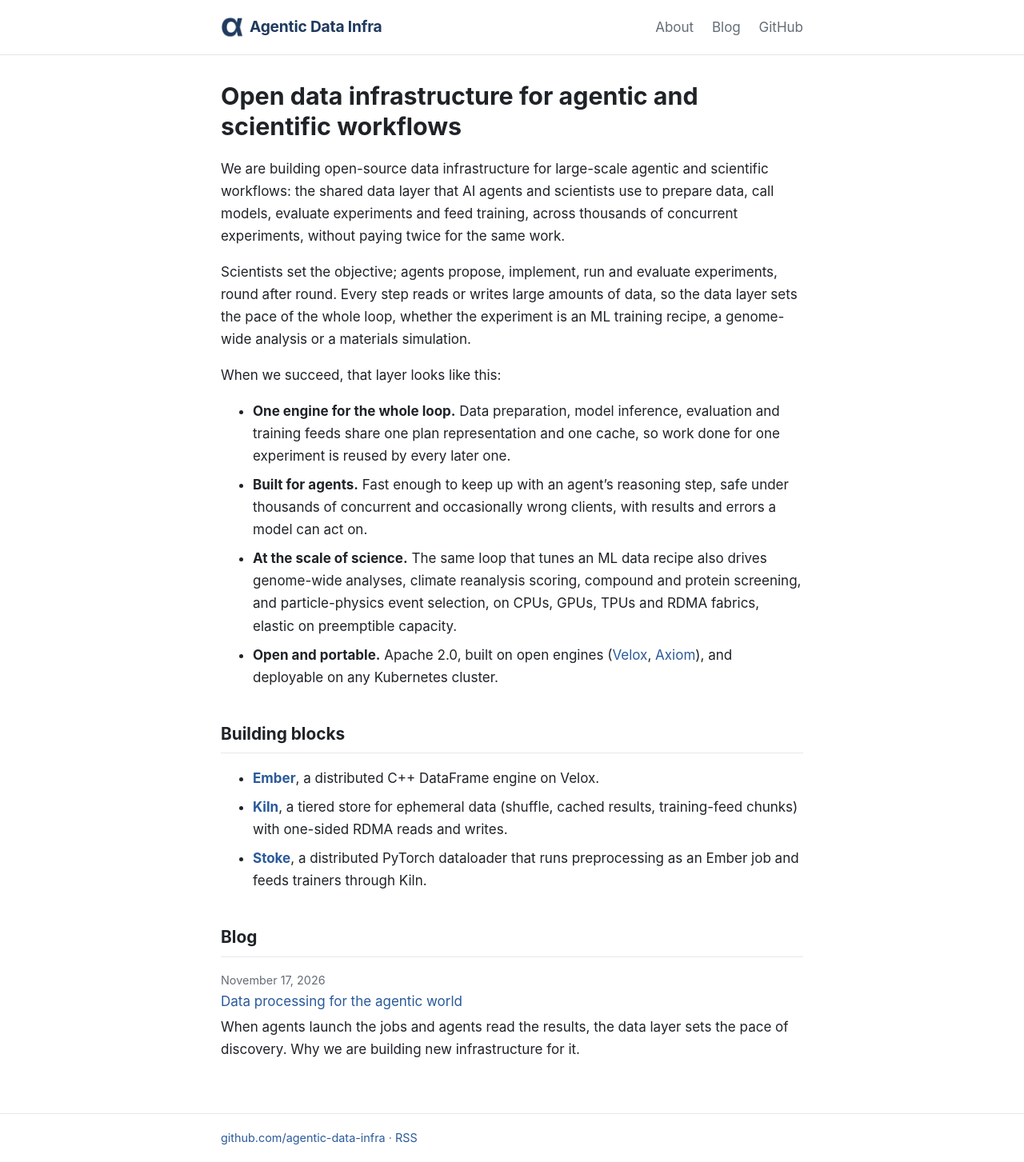
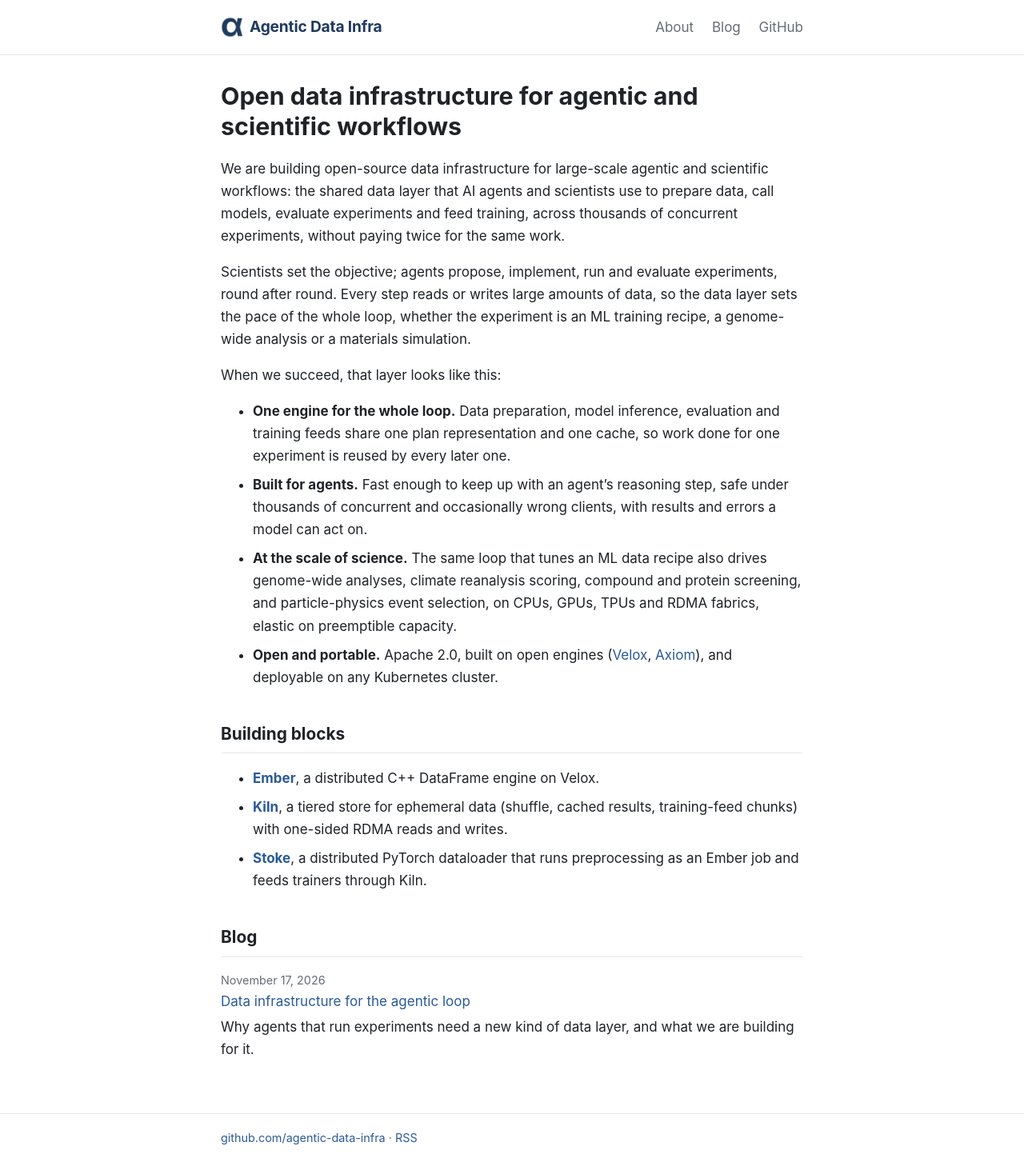
Before and after one commit to agentic-data-infra/agentic-data-infra.github.io, a Jekyll site: the page built from index.md, in a window 1280 px wide. Shown: the whole page at 80% size. Built offline with Jekyll 4.4.1, drawn with Linux system fonts in a browser that asks for light colours; part of the change alters nothing that is shown.

Commit message:
First post: data infrastructure for the agentic loop
Replaces the draft with the approved post, adds its two figures
(exploration loop, architecture) and table and figure styling.

Co-Authored-By: Claude Opus 5.5 (1M context) <noreply@anthropic.com>
Claude-Session: https://claude.ai/code/session_017aj1A4Lq4qbwP2MjPL52CD

```diff
--- /dev/null
+++ b/_posts/2026-11-17-data-infrastructure-for-the-agentic-loop.md
@@ -0,0 +1,149 @@
+---
+layout: post
+title: "Data infrastructure for the agentic loop"
+description: "Why agents that run experiments need a new kind of data layer, and what we are building for it."
+---
+
+Data systems were built around a human loop. A person writes a query, waits,
+reads the result and decides what to do next. That loop has shaped almost
+every design decision in today's engines, from how jobs are scheduled to how
+errors are reported.
+
+That loop is changing. More and more jobs are now issued by AI agents, and
+their results are read by agents too. The most demanding version of this is
+what we call *continuous exploration*: AI systems that propose a hypothesis,
+run an experiment, evaluate it, refine the hypothesis and repeat, thousands of
+times in parallel, to attack hard problems in science and engineering.
+
+We started an initiative to build open-source data infrastructure for exactly
+this setting. This post explains why we think it needs new infrastructure, and
+what we are building.
+
+## The exploration loop
+
+An exploration loop is the scientific method, automated. Scientists set the
+objective and approve the expensive steps. Agents do the rest, round after
+round:
+
+1. **Propose.** Agents form new hypotheses, often by mining the results of
+   earlier rounds.
+2. **Implement.** Agents turn each hypothesis into a change to code or data,
+   for example a candidate training dataset.
+3. **Run.** The candidates are trained, simulated or sent to a lab, small runs
+   first, with only the best moving on to larger scales.
+4. **Evaluate.** Every candidate is scored against the current baseline, per
+   slice and across seeds, and the results go into a ledger the next round
+   learns from.
+
+<figure>
+  <img src="{{ '/assets/images/posts/exploration-loop.svg' | relative_url }}" alt="An exploration loop: propose, implement, run and evaluate, each step reading and writing data through one shared data layer.">
+  <figcaption>Figure 1. An exploration loop. Scientists set the objective; agents run each step as hundreds of parallel variants. Every step processes data (blue), all through one shared data layer.</figcaption>
+</figure>
+
+The loop has the same shape whether the experiment is an ML training recipe, a
+genome-wide analysis or a materials simulation. What changes is the runner and
+the evaluator. What stays the same is that every step reads or writes large
+amounts of data.
+
+## Why the data layer sets the pace
+
+Once agents propose and implement hypotheses, the speed of the loop is bounded
+by everything else: preparing inputs, feeding training and judging outcomes.
+In many domains those steps are dominated by large-scale data processing.
+
+This is especially true in data-centric ML, where many hypotheses *are* data
+changes: a new quality filter, a different dedup threshold, a reweighted
+mixture. If the data layer treats every one of those experiments as an
+independent full pass over the corpus, the whole loop runs at the speed of the
+data layer.
+
+## What changes when agents are the users
+
+When the client of a data system changes from a person to an agent, almost
+every assumption behind its design changes with it.
+
+| | Human-driven | Agent-driven |
+| --- | --- | --- |
+| Who issues jobs | Engineers and analysts | Planner, implementer and analyst agents |
+| Job rate | Tens to hundreds per day per team | Thousands to millions per day per loop |
+| Job shape | Mostly independent | Mostly small variations of earlier jobs |
+| Tolerated latency | Minutes to hours | Every second of waiting is an idle reasoning step |
+| Result consumer | Dashboards and notebooks | Models reading compact, structured results |
+| Failure handling | A human reads the error | Errors must be actionable by a model |
+
+Five properties of this workload drive our design:
+
+- **Massive, redundant concurrency.** A proposer fans out hundreds of variants
+  at once, and most differ from each other by one threshold or a few mixture
+  weights. An engine should pay for the differences, not the totals.
+- **Latency stalls reasoning.** Time to first result matters as much as
+  throughput, so fixed overheads and stragglers matter as much as raw
+  bandwidth.
+- **Long-running loops.** A loop runs for days and keeps coming back to the
+  same baselines, scores and embeddings, so results must outlive a single job.
+- **Mixed CPU and GPU compute.** Joins, dedup and aggregation run on CPUs,
+  interleaved with classifiers, embedders and model-based graders on GPUs.
+- **Two ways to consume data.** The same data is analysed in batch and
+  streamed into trainers at accelerator speed.
+
+Today these needs are spread across systems that share neither an optimizer
+nor a cache: batch engines with little reuse across jobs, warehouses that are
+awkward for model-in-the-loop transforms, and training dataloaders that live
+apart from analytics and evaluation.
+
+## What we want the data layer to be
+
+We think the right design treats a whole exploration loop as one large, slowly
+evolving computation, and pays only for what changes between rounds. Concretely:
+
+- **One engine for the whole loop.** Data preparation, model inference,
+  evaluation and training feeds share one plan representation and one cache,
+  so work done for one experiment is reused by every later one.
+- **Built for agents.** Fast enough to keep up with an agent's reasoning step,
+  safe under thousands of concurrent and occasionally wrong clients, with
+  results and errors a model can act on.
+- **At the scale of science.** The same loop that tunes an ML data recipe also
+  drives genome-wide analyses, climate scoring, compound screening and
+  particle-physics event selection, on CPUs, GPUs and RDMA fabrics, elastic on
+  preemptible capacity.
+- **Open and portable.** Apache 2.0, built on open engines
+  ([Velox](https://github.com/facebookincubator/velox) and
+  [Axiom](https://github.com/facebookincubator/axiom)), and deployable on any
+  Kubernetes cluster.
+
+## The first building blocks
+
+We have built the first three pieces of this layer, all open source:
+
+- **[Ember](https://github.com/agentic-data-infra/ember)** is a distributed C++
+  DataFrame engine on Velox and Axiom. Every stage of a job gets a content
+  hash, so a stage that an earlier job already computed is reused instead of
+  recomputed, and calls to language models are ordinary DataFrame expressions.
+- **[Kiln](https://github.com/agentic-data-infra/kiln)** is a tiered store for
+  ephemeral data: shuffle data, cached results and training-feed chunks. Chunks
+  are immutable and content-addressed, so two agents that produce the same
+  result share one copy, and clients read and write them with one-sided RDMA.
+- **[Stoke](https://github.com/agentic-data-infra/stoke)** is a distributed
+  PyTorch dataloader. Preprocessing runs as an Ember job, and Stoke streams its
+  output to trainers through Kiln while the job is still running.
+
+An agent submits DataFrame jobs to Ember. Every intermediate result that should
+outlive a task lives in Kiln, so it survives worker loss and later jobs can
+reuse it. Stoke turns Ember's output into training batches.
+
+<figure>
+  <img src="{{ '/assets/images/posts/architecture.svg' | relative_url }}" alt="Architecture: agents submit DataFrame jobs to Ember, which calls model endpoints and passes chunk ids to Stoke; Stoke feeds trainers; Kiln holds every intermediate result in DRAM, local disk and object-store tiers.">
+  <figcaption>Figure 2. How the pieces fit together. Blue boxes are the systems we built.</figcaption>
+</figure>
+
+These are early systems, tested so far on a single host. Next we are taking
+them to clusters with GPUs and real RDMA networks.
+
+## What's next
+
+In the next post we will introduce Ember in more detail: how it reuses work
+across near-identical jobs, how it runs model calls inside a query, and how it
+compares with established engines. If you are building agentic or scientific
+workflows and want to try any of this, the code is on
+[GitHub](https://github.com/agentic-data-infra), and we would love to hear from
+you.
--- a/_posts/2026-11-17-data-processing-for-the-agentic-world.md
+++ /dev/null
@@ -1,165 +0,0 @@
----
-layout: post
-title: "Data processing for the agentic world"
-description: "When agents launch the jobs and agents read the results, the data layer sets the pace of discovery. Why we are building new infrastructure for it."
----
-
-Data systems were built around a human loop: a person writes a query, waits,
-reads the result and decides what to do next. That loop is changing. More and
-more jobs are issued by agents, and their results are read by agents.
-
-The most demanding version of this is *continuous exploration*: AI systems that
-propose a hypothesis, run an experiment, evaluate it, refine the hypothesis and
-repeat, thousands of times in parallel. Efforts to automate the scientific loop
-this way are under way in ML research, materials, biology, chip design and
-systems optimization. They share a loop with a measurable objective and a very
-high iteration count. The faster and cheaper each iteration, the more
-hypotheses get tested.
-
-This post explains why we think the data layer becomes the bottleneck of that
-loop, and what a data system built for it should look like. It is the idea
-behind Agentic Data Infra.
-
-## What a discovery loop looks like
-
-Take a concrete objective: at a fixed compute budget, lower the validation loss
-of a 1B-parameter language model pretraining recipe without regressing
-downstream evaluations.
-
-A discovery loop for this is a small set of roles around shared state. A human
-writes the objective, the constraints and the budget. An orchestrator agent
-keeps the hypothesis tree and the experiment ledger. Proposer agents read
-papers and past results and suggest changes. Coding agents implement them on
-isolated branches. A runner schedules jobs on elastic, often preemptible
-accelerators. A frozen evaluation harness scores each run across seeds and
-slices. An analyst agent interprets the results and writes notes that inform
-the next round. Humans approve the expensive steps.
-
-Candidates climb a ladder. On night one, 200 hypotheses are proposed and 140
-pass smoke tests and run at 20M parameters, about 15 minutes each. On day two,
-the top 20 run at 150M parameters with three seeds. On day four, the top three
-run at 1B parameters. On day six, one survivor becomes the new baseline, and
-the loop continues.
-
-The skeleton generalizes. In chip design the runner is an EDA flow; in drug or
-materials discovery it is a simulation or a robotic lab. Only the runner and
-the evaluator change.
-
-## Data processing is everywhere in the loop
-
-Once proposing and implementing hypotheses is automated, the speed of the loop
-is bounded by everything else, and much of everything else is large-scale data
-processing:
-
-- **The experiment itself.** In modern ML, many hypotheses are data changes: a
-  new quality filter, a dedup threshold, a reweighted mixture, synthetic data,
-  a tokenizer change. Running one means rewriting a corpus of trillions of
-  tokens, and there are hundreds of variants per week.
-- **Training and simulation feeds.** Every run streams, decodes, shuffles and
-  transforms data fast enough to keep accelerators busy. Thousands of
-  concurrent runs read different mixtures and versions.
-- **Evaluation.** Profiling what a filter removed, checking every training feed
-  against every eval set for contamination, grading millions of samples with a
-  model, replaying billions of logged impressions, re-running genome-wide
-  analyses, scoring against petabytes of climate reanalysis data. Evaluation
-  scales with candidates times slices.
-- **Generation-heavy experiments.** RL rollouts, synthetic data and simulation
-  output are batch inference followed by bulk filtering, scoring, dedup and
-  aggregation: a data pipeline in disguise.
-- **Telemetry and the ledger.** Thousands of runs produce metrics, logs,
-  traces and checkpoints. Analyst agents ask questions across all of them, such
-  as which runs had loss spikes and what their configs shared.
-
-For data-centric experiments the line between preparation and evaluation
-disappears. The same engine creates a candidate dataset, profiles it, checks it
-for contamination, feeds training and computes per-slice deltas. If that
-engine treats every experiment as an independent full pass over the data, the
-loop runs at the speed of the data layer.
-
-## A new kind of workload
-
-When the client of a data system changes from a person to an agent, almost
-every assumption behind its design changes too:
-
-- **Massive, redundant concurrency.** Thousands of jobs are in flight per loop,
-  and most are small variations of each other: one threshold changed, a few
-  mixture weights adjusted, one checkpoint swapped.
-- **Latency stalls reasoning.** An agent waiting on a result is an idle
-  reasoning step. Time to first signal matters as much as throughput.
-- **Statistical answers.** The question is rarely an exact number. It is
-  whether the candidate beats the baseline by more than noise, overall and per
-  slice.
-- **Mixed CPU and GPU work.** Joins, dedup and aggregation are interleaved with
-  classifiers, embedders and model-based graders.
-- **Two consumption modes.** Batch analysis, and streaming feeds into trainers
-  at accelerator speed.
-- **Machine consumers.** Results are read by models, so they must be compact,
-  structured and self-describing, and errors must be something a model can act
-  on.
-- **Tireless, fast and occasionally wrong clients.** No human notices nonsense
-  along the way. Agents will exploit any leak at scale, from eval
-  contamination to seed luck, and will sometimes launch runaway plans.
-
-## What the data layer should look like
-
-Our goal is to make the whole exploration loop behave like one large, slowly
-evolving computation, and to pay only for the deltas. Three ideas carry most of
-the leverage:
-
-1. **Hashed plan DAGs with global memoization.** Every job compiles to a
-   deterministic plan, and every operator is keyed by its parameters, code
-   version, model weights and input snapshot. Anything already computed,
-   anywhere in the loop, is reused. A candidate filter that only changes a
-   threshold reuses the expensive classifier scores and recomputes only the
-   cheap filter. Concurrent jobs that read the same data share one scan: a
-   fan-out of 200 variants becomes one pass instead of 200.
-2. **Differential and progressive execution as native operators.** The engine
-   understands "candidate versus baseline". It finds where two plans diverge,
-   computes only what changes downstream, and reports per-slice deltas with
-   confidence intervals. Jobs run on stratified samples first and stop as soon
-   as the statistics allow, so clear losers are discarded after a small
-   fraction of the data, while the false-discovery rate is controlled across
-   thousands of candidates.
-3. **Lazy datasets served directly to consumers.** The same plan runs as a
-   streaming source for trainers and simulators, with deterministic shuffling
-   and exact resume after preemption. A data mixture is a sampling plan over
-   base tables, not a materialized corpus, so most data experiments never need
-   to be written out at all.
-
-Around these sit the rest of the system: model inference as a first-class,
-batched operator; CPU and GPU pools that scale separately on preemptible
-capacity; a fast ephemeral tier for shuffle, cached intermediates and training
-feeds, over the RDMA fabric AI clusters already have; lineage for every number;
-and an agent-native interface with dry runs, cost estimates, quotas and
-guardrails such as automatic contamination checks.
-
-Today these capabilities are spread across batch engines, warehouses, ML data
-frameworks and training-feed services that share neither an optimizer nor a
-cache. Many of the individual techniques have strong prior work, from computation
-reuse to semantic operators and online aggregation. What we think is new is
-combining them for discovery loops, where data jobs are the experiments
-themselves.
-
-## What we are building
-
-We are building this as open source, under Apache 2.0, on top of open engines
-such as [Velox](https://github.com/facebookincubator/velox) and
-[Axiom](https://github.com/facebookincubator/axiom). The first building blocks
-are already on GitHub:
-
-- **[Ember](https://github.com/agentic-data-infra/ember)**, a distributed C++
-  DataFrame engine on Velox.
-- **[Kiln](https://github.com/agentic-data-infra/kiln)**, a tiered store for
-  ephemeral data, such as shuffle data, cached results and training-feed
-  chunks, with one-sided RDMA reads and writes.
-- **[Stoke](https://github.com/agentic-data-infra/stoke)**, a distributed
-  PyTorch dataloader that runs preprocessing as an Ember job and feeds trainers
-  through Kiln.
-
-Many hard problems are still open: keeping memoization correct when operators
-and GPUs are not deterministic, choosing what to keep when future reuse depends
-on what the agents propose next, keeping statistics valid under adaptive search
-across thousands of candidates, and making global shuffles deterministic,
-resumable and elastic at the same time. We will write about them as we go.
-
-Next up: a closer look at Ember.
--- a/assets/css/site.css
+++ b/assets/css/site.css
@@ -33,3 +33,9 @@ pre, code { font-family: ui-monospace, SFMono-Regular, Menlo, monospace; font-si
 pre { overflow-x: auto; padding: 12px; border: 1px solid var(--rule); border-radius: 6px; }
 img { max-width: 100%; }
 .site-footer { border-top: 1px solid var(--rule); padding: 18px 0; color: var(--muted); font-size: 0.9rem; }
+table { border-collapse: collapse; width: 100%; margin: 20px 0; font-size: 0.92rem; }
+th, td { text-align: left; vertical-align: top; padding: 8px 10px; border-bottom: 1px solid var(--rule); }
+th { border-bottom-width: 2px; }
+figure { margin: 28px 0; }
+figure img { display: block; width: 100%; height: auto; }
+figcaption { margin-top: 10px; color: var(--muted); font-size: 0.9rem; }
```
Also changed, not shown: assets/images/posts/architecture.svg (added), assets/images/posts/exploration-loop.svg (added).
